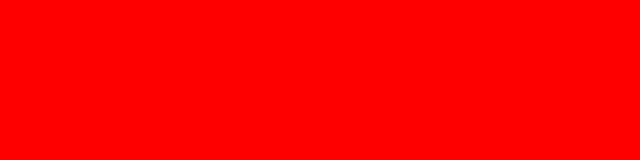
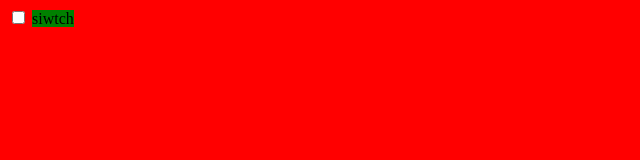
Before and after one commit to Iemand005/VisionExtender, a plain HTML site: page index.html in a window 1280 px wide. Shown: the whole page, without its empty margins (0-640 px from the left). Drawn offline with Linux system fonts and the light colour scheme.

Commit message:
green not bright

```diff
--- a/index.html
+++ b/index.html
@@ -7,6 +7,7 @@
 	<link rel="stylesheet" href="style.css">
 </head>
 <body>
-
+	<input type="checkbox" name="toggle" id="toggle">
+	<label for="toggle">siwtch</label>
 </body>
 </html>
--- a/style.css
+++ b/style.css
@@ -1,3 +1,7 @@
 body {
 	background-color: red;
 }
+
+label {
+	background-color: green;
+}
```
